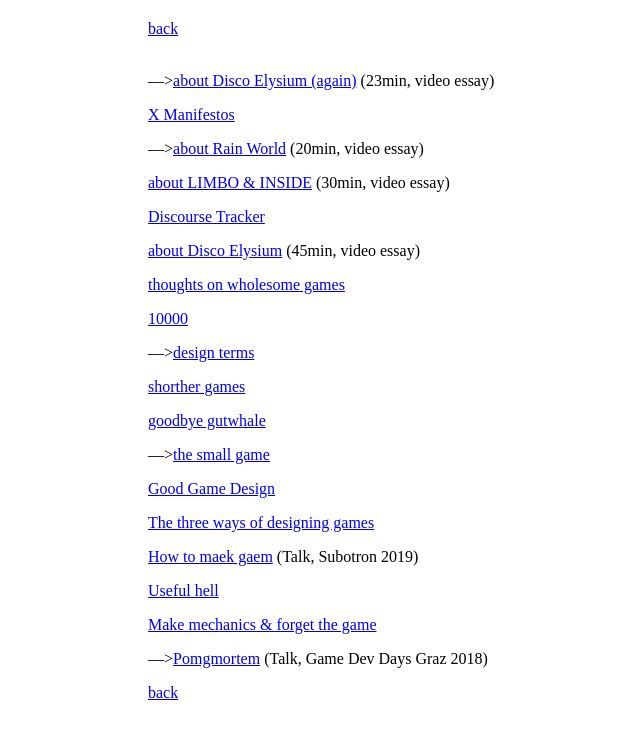
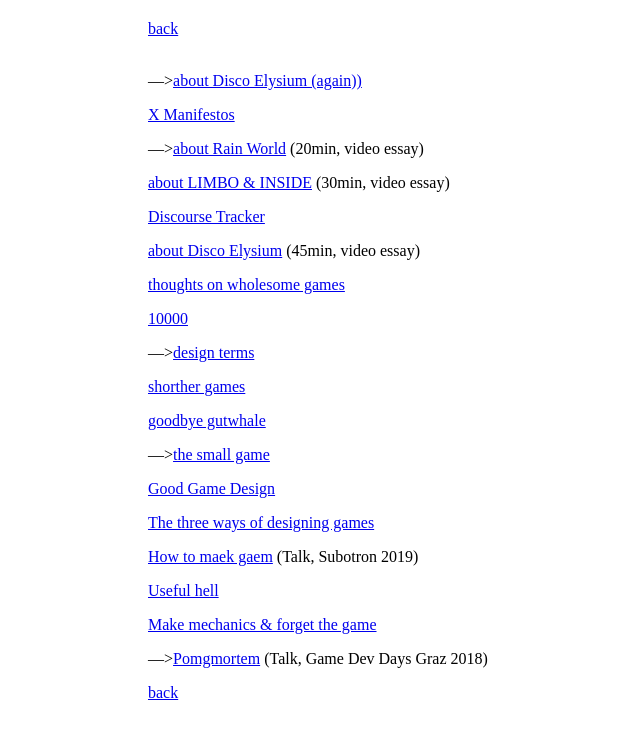
Before and after one commit to stuffedwombat/stuffedwombat.github.io, a Jekyll site: the page built from thinking.md, in a window 1280 px wide. Shown: the top 739 px of the page, without its empty margins (176-816 px from the left). Built offline with Jekyll 4.4.1, drawn with Linux system fonts in a browser that asks for light colours; our own code applies the rules of GitHub Pages for plain Markdown files; comment, search, counter and statistics services are not loaded.

Commit message:
Update thinking.md

```diff
--- a/thinking.md
+++ b/thinking.md
@@ -1,7 +1,7 @@
 [back](index)
 
 <br>
----><a href="https://www.youtube.com/watch?v=sbj6BCLrZ_I" target="_blank">about Disco Elysium (again)</a> (23min, video essay)
+--->[about Disco Elysium (again))](about_disco_elysium)
 
 [X Manifestos](x_manifestos)
 
```
